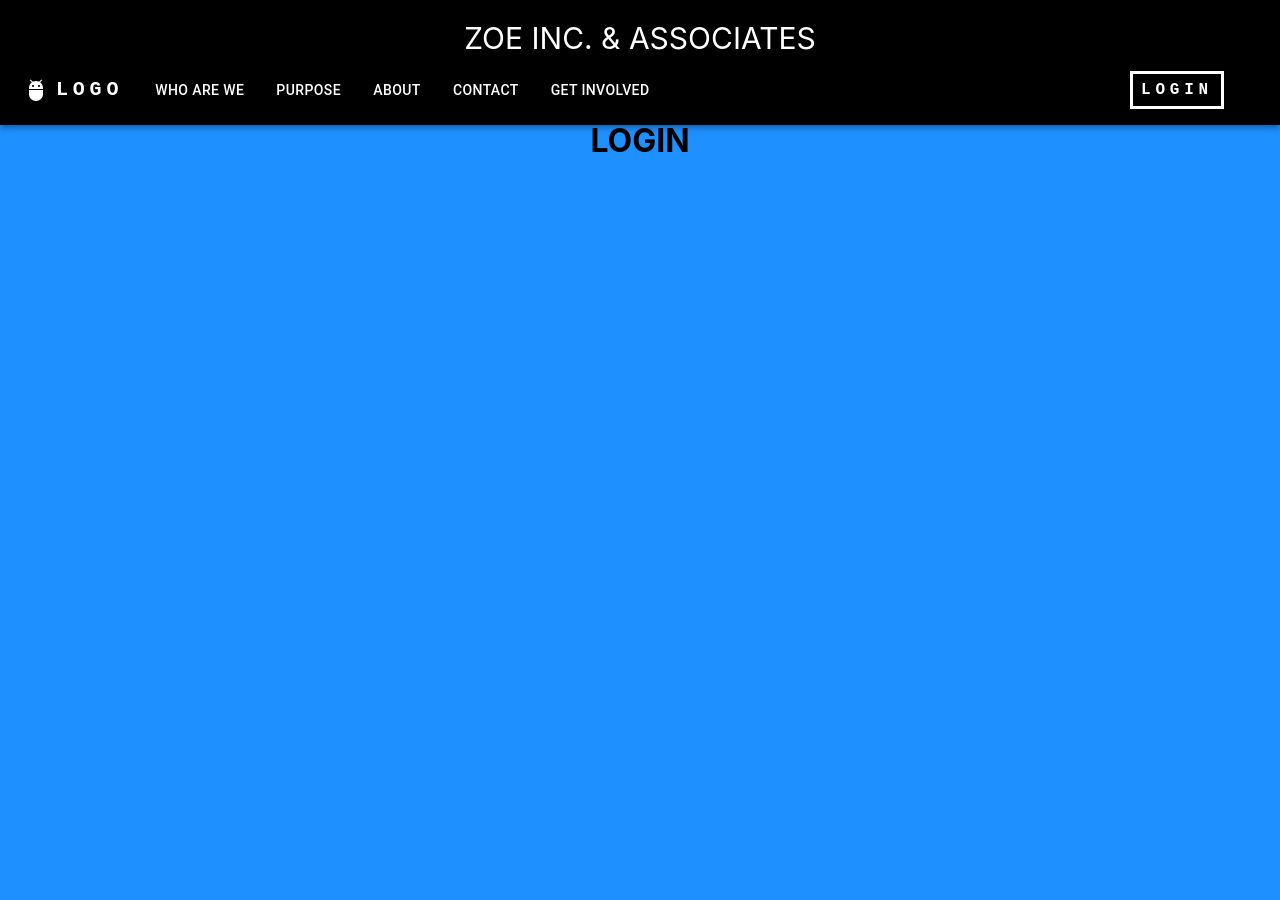
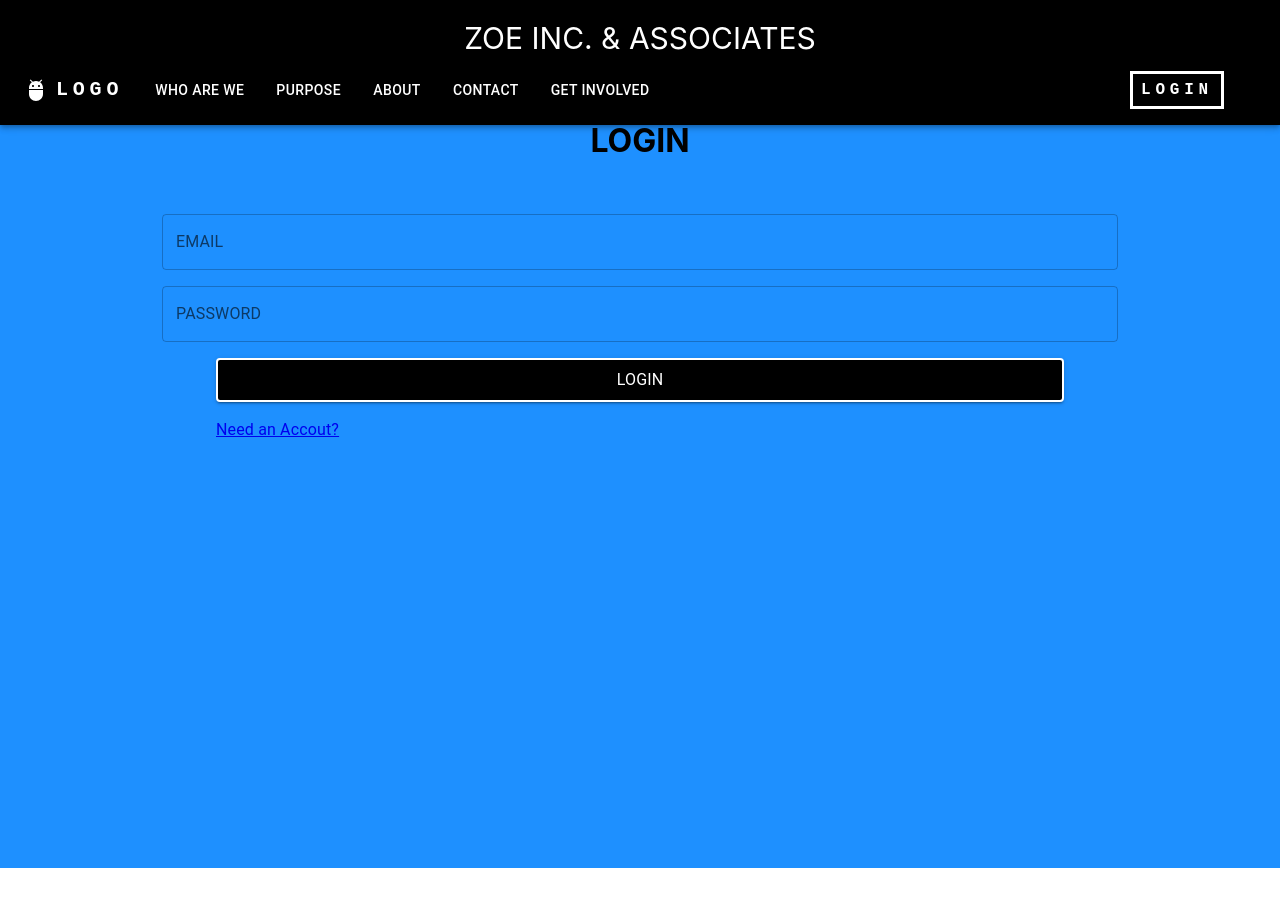
Before and after one commit to lepaulove/ZOE-INC, a React (Create React App) app: page /login in a window 1280 px wide. After the commit the page ends 868 px from the top, so only its background shows below. Built offline with nearby package versions, Linux system fonts and the light colour scheme.

Commit message:
initialize firebase api and link to application

```diff
--- a/src/Components/ResponsiveAppBar.js
+++ b/src/Components/ResponsiveAppBar.js
@@ -96,11 +96,24 @@ const ResponsiveAppBar = ( props ) => {
                         display: { xs: 'block', md: 'none' },
                     }}
                     >
-                    {pages.map((page) => (
-                        <MenuItem key={page} onClick={handleCloseNavMenu}>
-                            <Typography textAlign="center">{page}</Typography>
+                        <MenuItem component='a' href='/' onClick={() => { props.appBarProps.scrollController(props.appBarProps.historyRef); handleCloseNavMenu()}}>
+                            <Typography textAlign="center">History</Typography>
                         </MenuItem>
-                    ))}
+                        <MenuItem  onClick={() => { props.appBarProps.scrollController(props.appBarProps.purposeRef); handleCloseNavMenu()}}>
+                            <Typography textAlign="center">Purpose</Typography>
+                        </MenuItem>
+                        <MenuItem onClick={() => { props.appBarProps.scrollController(props.appBarProps.aboutRef); handleCloseNavMenu()}}>
+                            <Typography textAlign="center">About</Typography>
+                        </MenuItem>
+                        <MenuItem onClick={() => { props.appBarProps.scrollController(props.appBarProps.contactRef); handleCloseNavMenu()}}>
+                            <Typography textAlign="center">Contact</Typography>
+                        </MenuItem>
+                        <MenuItem onClick={() => { props.appBarProps.scrollController(props.appBarProps.getInvolvedRef); handleCloseNavMenu()}}>
+                            <Typography textAlign="center">Get Involved</Typography>
+                        </MenuItem>
+                        <MenuItem component='a' href='/login' onClick={() => { handleCloseNavMenu() }}>
+                            <Typography textAlign="center">Login</Typography>
+                        </MenuItem>
                     </Menu>
                 </Box>
                 <AdbIcon sx={{ display: { xs: 'flex', md: 'none' }, mr: 1 }} />
@@ -108,7 +121,7 @@ const ResponsiveAppBar = ( props ) => {
                     variant="h5"
                     noWrap
                     component="a"
-                    href=""
+                    href="/"
                     sx={{
                     mr: 2,
                     display: { xs: 'flex', md: 'none' },
--- /dev/null
+++ b/src/Firebase/config.js
@@ -0,0 +1,9 @@
+// Your web app's Firebase configuration
+export const firebaseConfig = {
+    apiKey: "AIzaSyCb17pjM3DSH2Jcz2l_gRTrYO1iaWnWcdY",
+    authDomain: "zoe-inc-and-associates.firebaseapp.com",
+    projectId: "zoe-inc-and-associates",
+    storageBucket: "zoe-inc-and-associates.appspot.com",
+    messagingSenderId: "41976103659",
+    appId: "1:41976103659:web:33ba6d1bf5643c0d3474ae"
+  };
--- /dev/null
+++ b/src/Firebase/utils.js
@@ -0,0 +1,17 @@
+import { firebaseConfig } from "./config";
+import firebase from 'firebase/compat/app';
+import 'firebase/compat/auth';
+import 'firebase/compat/firestore';
+
+firebase.initializeApp(firebaseConfig)
+
+export const auth = firebase.auth()
+
+
+export const handleSignUp = (email, password) => {
+    auth.createUserWithEmailAndPassword(email, password)
+    .then(userCredentials => {
+        const user = userCredentials.user
+        console.log(user)
+    }).catch(error => {console.log(error)})
+}
--- a/src/Pages/Login.js
+++ b/src/Pages/Login.js
@@ -1,14 +1,49 @@
-import { Container } from '@mui/material'
 import React from 'react'
+import { Container, Box, Grid, TextField, Button, Typography } from '@mui/material'
+import { handleSignUp } from '../Firebase/utils'
+import { createTheme, ThemeProvider } from '@mui/material';
 
 const Login = () => {
 
+    // handleSignUp('test1@test.com', '1234567')
+    const theme = createTheme({
+        palette:{
+            primary:{
+                main:'#000'
+            }
+        }
+    })
+
     return(
-        <div style={{backgroundColor:'dodgerblue'}}>
-            <Container maxWidth='xl' sx={{display:'flex', justifyContent:'center', height:'100vh', backgroundColor:'transparent'}}>
-                <h1>LOGIN</h1>
-            </Container>
-        </div>
+        <ThemeProvider theme={theme}>
+            <Box sx={{backgroundColor:'dodgerblue'}}>
+                < Grid container direction='column' spacing={{xs:4}} alignItems='center' sx={{height:'100vh', backgroundColor:'transparent'}}>
+                    <Grid item>
+                        <h1>LOGIN</h1>
+                    </Grid>
+                    <Grid item container justifyContent='center' spacing={{xs:2}}>
+                        <Grid item xs={9}>
+                            <TextField fullWidth label='EMAIL'/>
+                        </Grid>
+                        <Grid item xs={9}>
+                            <TextField fullWidth type='password' label='PASSWORD'/>
+                        </Grid>
+                        <Grid item xs={8}>
+                            <Button fullWidth='true' size='large' variant='contained' color='primary' sx={{border:'2px solid white'}}>
+                                <Typography>
+                                    LOGIN
+                                </Typography>
+                            </Button>
+                        </Grid>
+                        <Grid item xs={8}>
+                            <Typography component='a' href='/create-account'>
+                                Need an Accout?
+                            </Typography>
+                        </Grid>
+                    </Grid>
+                </Grid>
+            </Box>
+        </ThemeProvider>
     )
 
 }
--- a/src/Sections/About.js
+++ b/src/Sections/About.js
@@ -6,7 +6,7 @@ const About = () => {
 
     return(
         <div style={{backgroundColor:'orange'}}>
-            <Container maxWidth='xl' sx={{display:'flex', justifyContent:'center', height:'100vh', backgroundColor:'orange'}}>
+            <Container maxWidth='xl' sx={{display:'flex', justifyContent:'center', height:'75vh', backgroundColor:'orange'}}>
                 <h1>ABOUT</h1>
             </Container>
         </div>
--- a/src/Sections/Contact.js
+++ b/src/Sections/Contact.js
@@ -6,7 +6,7 @@ const Contact = () => {
 
     return(
         <div style={{backgroundColor:'green'}}>
-        <Container maxWidth='xl' sx={{display:'flex', justifyContent:'center', height:'100vh', backgroundColor:'green'}}>
+        <Container maxWidth='xl' sx={{display:'flex', justifyContent:'center', height:'75vh', backgroundColor:'green'}}>
             <h1>CONTACT</h1>
         </Container>
     </div>
--- a/src/Sections/Get-Involved.js
+++ b/src/Sections/Get-Involved.js
@@ -6,8 +6,8 @@ const GetInvolved = () => {
 
     return(
         <div style={{backgroundColor:'yellow'}}>
-            <Container maxWidth='xl' sx={{display:'flex', justifyContent:'center', height:'100vh', backgroundColor:'yellow'}}>
-                <h1>BECOME A COMMUNITY STAKEHOLER!</h1>
+            <Container maxWidth='xl' sx={{display:'flex', justifyContent:'center', height:'75vh', backgroundColor:'yellow'}}>
+                <h1>BECOME A COMMUNITY STAKEHOLDER!</h1>
             </Container>
         </div>
     )
--- a/src/Sections/History.js
+++ b/src/Sections/History.js
@@ -6,7 +6,7 @@ const HistorySection = () => {
 
     return(
         <div style={{backgroundColor:'dodgerblue'}}>
-            <Container maxWidth='xl' sx={{display:'flex', justifyContent:'center', height:'100vh', backgroundColor:'dodgerblue'}}>
+            <Container maxWidth='xl' sx={{display:'flex', justifyContent:'center', height:'75vh', backgroundColor:'dodgerblue'}}>
                 <h1>HISTORY</h1>
             </Container>
         </div>
--- a/src/Sections/Purpose.js
+++ b/src/Sections/Purpose.js
@@ -6,7 +6,7 @@ const Purpose = () => {
 
     return(
         <div style={{backgroundColor:'RED'}}>
-            <Container maxWidth='xl' sx={{display:'flex', justifyContent:'center', height:'100vh', backgroundColor:'RED'}}>
+            <Container maxWidth='xl' sx={{display:'flex', justifyContent:'center', height:'75vh', backgroundColor:'RED'}}>
                 <h1>PURPOSE</h1>
             </Container>
         </div>
```
Also changed, not shown: src/Pages/CreateAccount.js (added).
